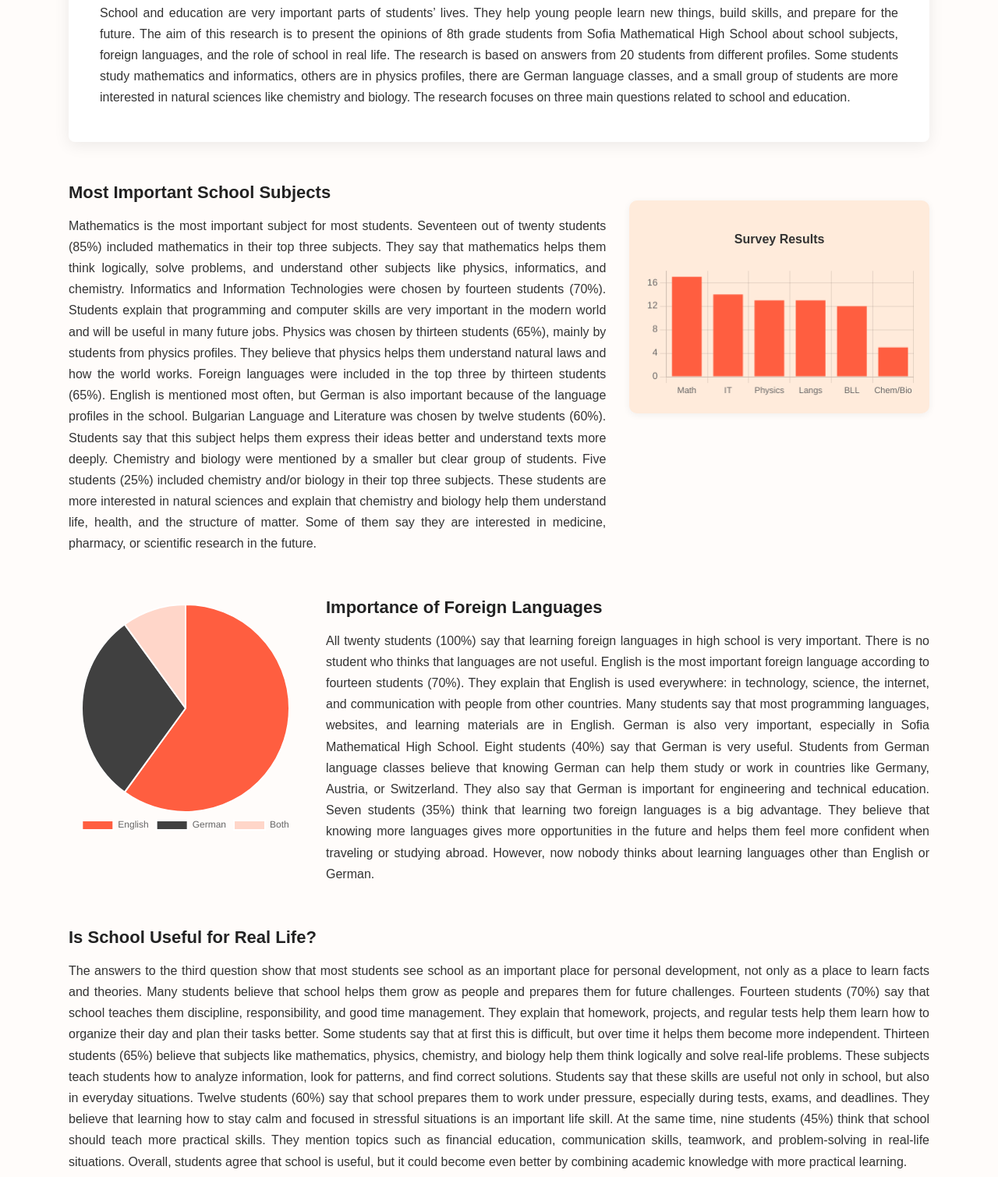
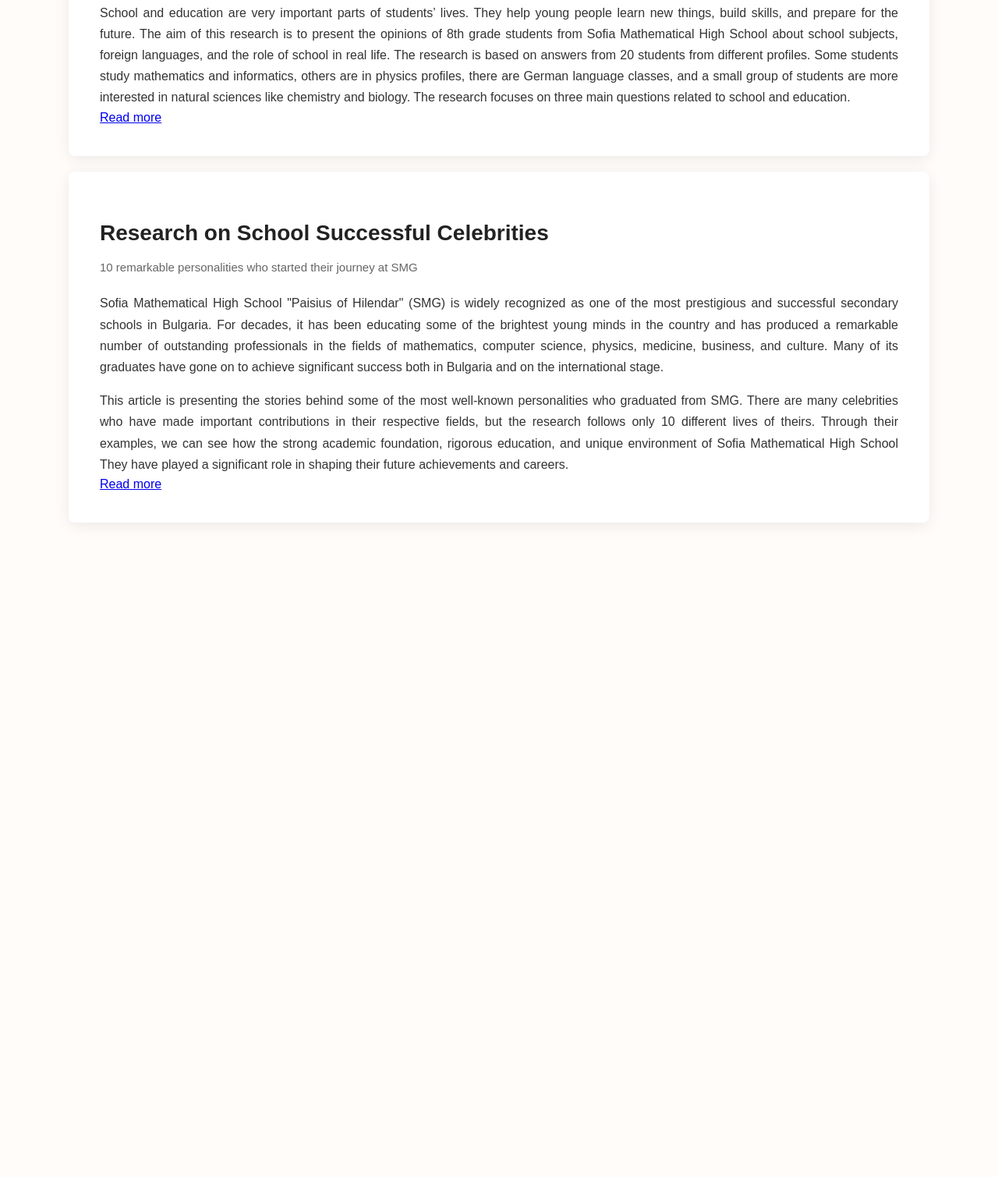
Before and after one commit to danailgatev/english-project, a plain HTML site: page index.html in a window 1280 px wide. Shown: the part 261-1770 px from the top of the page at 78% size. After the commit the page ends 1019 px from the top, so only its background shows below. Drawn offline with nearby package versions, Linux system fonts and the light colour scheme.

Commit message:
index.html

```diff
--- a/index.html
+++ b/index.html
@@ -34,143 +34,37 @@
 				and a small group of students are more interested in natural sciences like chemistry and biology.
 				The research focuses on three main questions related to school and education.
 			</p>
+			<div class="read-more-container">
+                <a href="school-research.html" class="read-more-btn">Read more</a>
+            </div>
 		</article>
 	</main>
 
-	<section class="section-with-chart">
-		<div class="text">
-			<h3>Most Important School Subjects</h3>
+	<main class="content">
+		<article class="blog-post">
+			<h2>Research on School Successful Celebrities</h2>
+			<p class="subtitle">
+				10 remarkable personalities who started their journey at SMG
+			</p>
 			<p>
-				Mathematics is the most important subject for most students.
-				Seventeen out of twenty students (85%) included mathematics in their top three subjects.
-				They say that mathematics helps them think logically, solve problems, and understand other subjects like physics, informatics, and chemistry.
-				Informatics and Information Technologies were chosen by fourteen students (70%).
-				Students explain that programming and computer skills are very important in the modern world and will be useful in many future jobs.
-				Physics was chosen by thirteen students (65%), mainly by students from physics profiles.
-				They believe that physics helps them understand natural laws and how the world works.
-				Foreign languages were included in the top three by thirteen students (65%).
-				English is mentioned most often, but German is also important because of the language profiles in the school.
-				Bulgarian Language and Literature was chosen by twelve students (60%).
-				Students say that this subject helps them express their ideas better and understand texts more deeply.
-				Chemistry and biology were mentioned by a smaller but clear group of students.
-				Five students (25%) included chemistry and/or biology in their top three subjects.
-				These students are more interested in natural sciences and explain that chemistry and biology help them understand life, health, and the structure of matter.
-				Some of them say they are interested in medicine, pharmacy, or scientific research in the future.
+				Sofia Mathematical High School "Paisius of Hilendar" (SMG) is widely recognized as one of the most prestigious and successful secondary schools in Bulgaria.
+				For decades, it has been educating some of the brightest young minds in the country and has produced a remarkable number of outstanding professionals
+				in the fields of mathematics, computer science, physics, medicine, business, and culture.
+				Many of its graduates have gone on to achieve significant success both in Bulgaria and on the international stage.
 			</p>
-		</div>
-		<div class="chart-card">
-			<h4>Survey Results</h4>
-			<canvas id="subjectsChart"></canvas>
-		</div>
-	</section>
 
-	<section class="section-with-chart">
+			<p>
+				This article is presenting the stories behind some of the most well-known personalities who graduated from SMG.
+				There are many celebrities who have made important contributions in their respective fields, but the research follows only 10 different lives of theirs.
+				Through their examples, we can see how the strong academic foundation, rigorous education, and unique environment of Sofia Mathematical High School
+				They have played a significant role in shaping their future achievements and careers.
+			</p>
 
-		<div class="language-chart-wrapper">
-			<canvas id="languagesChart"></canvas>
-		</div>
+			<div class="read-more-container">
+                <a href="school-celebrities.html" class="read-more-btn">Read more</a>
+            </div>
+		</article>
+	</main>
 
-		<div class="text">
-			<h3>Importance of Foreign Languages</h3>
-			<p>
-				All twenty students (100%) say that learning foreign languages in high school is very important.
-				There is no student who thinks that languages are not useful.
-				English is the most important foreign language according to fourteen students (70%).
-				They explain that English is used everywhere: in technology, science, the internet, and communication with people from other countries.
-				Many students say that most programming languages, websites, and learning materials are in English.
-				German is also very important, especially in Sofia Mathematical High School.
-				Eight students (40%) say that German is very useful.
-				Students from German language classes believe that knowing German can help them study or work in countries like Germany, Austria, or Switzerland.
-				They also say that German is important for engineering and technical education.
-				Seven students (35%) think that learning two foreign languages is a big advantage.
-				They believe that knowing more languages gives more opportunities in the future and helps them feel more confident when traveling or studying abroad.
-				However, now nobody thinks about learning languages other than English or German.
-			</p>
-		</div>
-	</section>
-
-	<section class="section-with-chart">
-		<div class="text">
-			<h3>Is School Useful for Real Life?</h3>
-			<p>
-				The answers to the third question show that most students see school as an important place for personal development,
-				not only as a place to learn facts and theories.
-				Many students believe that school helps them grow as people and prepares them for future challenges.
-				Fourteen students (70%) say that school teaches them discipline, responsibility, and good time management.
-				They explain that homework, projects, and regular tests help them learn how to organize their day and plan their tasks better.
-				Some students say that at first this is difficult, but over time it helps them become more independent.
-				Thirteen students (65%) believe that subjects like mathematics, physics, chemistry, and biology help them think logically and solve real-life problems.
-				These subjects teach students how to analyze information, look for patterns, and find correct solutions.
-				Students say that these skills are useful not only in school, but also in everyday situations.
-				Twelve students (60%) say that school prepares them to work under pressure, especially during tests, exams, and deadlines.
-				They believe that learning how to stay calm and focused in stressful situations is an important life skill.
-				At the same time, nine students (45%) think that school should teach more practical skills.
-				They mention topics such as financial education, communication skills, teamwork, and problem-solving in real-life situations.
-				Overall, students agree that school is useful, but it could become even better by combining academic knowledge with more practical learning.
-			</p>
-		</div>
-	</section>
-
-	<script src="https://cdn.jsdelivr.net/npm/chart.js"></script>
-	<script>
-	const ctx = document.getElementById('subjectsChart').getContext('2d');
-	const subjectsChart = new Chart(ctx, {
-		type: 'bar',
-		data: {
-			labels: ['Math', 'IT', 'Physics', 'Langs', 'BLL', 'Chem/Bio'],
-			datasets: [{
-				label: 'Number of students',
-				data: [17, 14, 13, 13, 12, 5],
-				backgroundColor: '#ff5e40'
-			}]
-		},
-		options: {
-			responsive: true,
-			plugins: {
-				legend: { display: false }
-			},
-			scales: {
-				y: {
-					beginAtZero: true
-				},
-				x: {
-					ticks: {
-						maxRotation: 0,
-						minRotation: 0,
-						font: {
-							size: 11
-						}
-					}
-				}
-			}
-		}
-	});
-	</script>
-
-	<script>
-	const langCtx = document.getElementById('languagesChart').getContext('2d');
-	const languagesChart = new Chart(langCtx, {
-		type: 'pie',
-		data: {
-			labels: ['English', 'German', 'Both'],
-			datasets: [{
-				data: [12, 6, 2],
-				backgroundColor: [
-					'#ff5e40',
-					'#404040',
-					'#ffd6c9'
-				]
-			}]
-		},
-		options: {
-			responsive: true,
-			plugins: {
-				legend: {
-					position: 'bottom'
-				}
-			}
-		}
-	});
-	</script>
 </body>
 </html>
```
